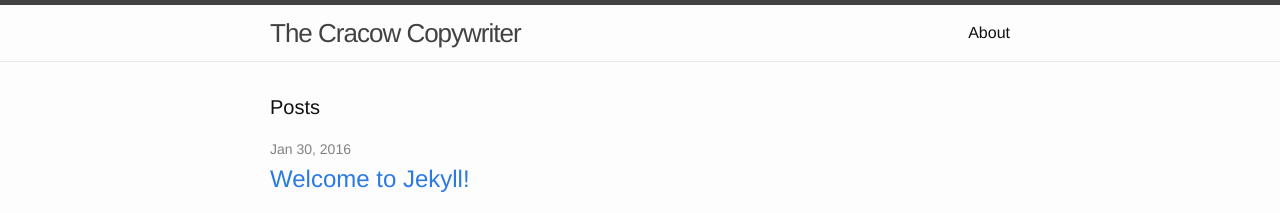
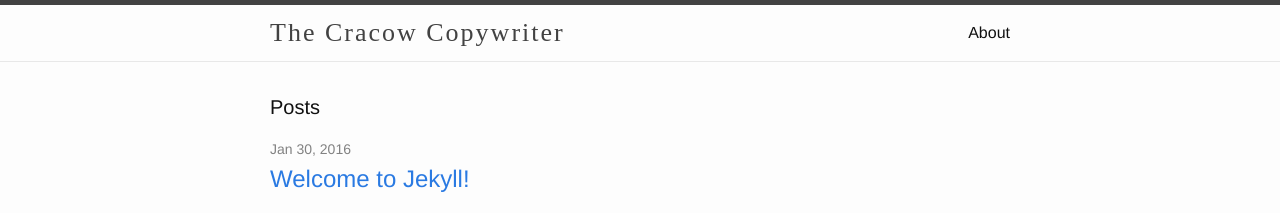
Before and after one commit to cracowcopywriter/cracowcopywriter.github.io, a Jekyll site: the page built from index.html, in a window 1280 px wide. Shown: the top 213 px of the page. Built offline with Jekyll 4.4.1, drawn with Linux system fonts in a browser that asks for light colours.

Commit message:
Update _layout.scss

```diff
--- a/_sass/_layout.scss
+++ b/_sass/_layout.scss
@@ -17,6 +17,10 @@
     letter-spacing: -1px;
     margin-bottom: 0;
     float: left;
+
+    font-family: Iowan Old Style;
+    letter-spacing: 2px;
+    color: #fdf3e7;
 
     &,
     &:visited {
```
